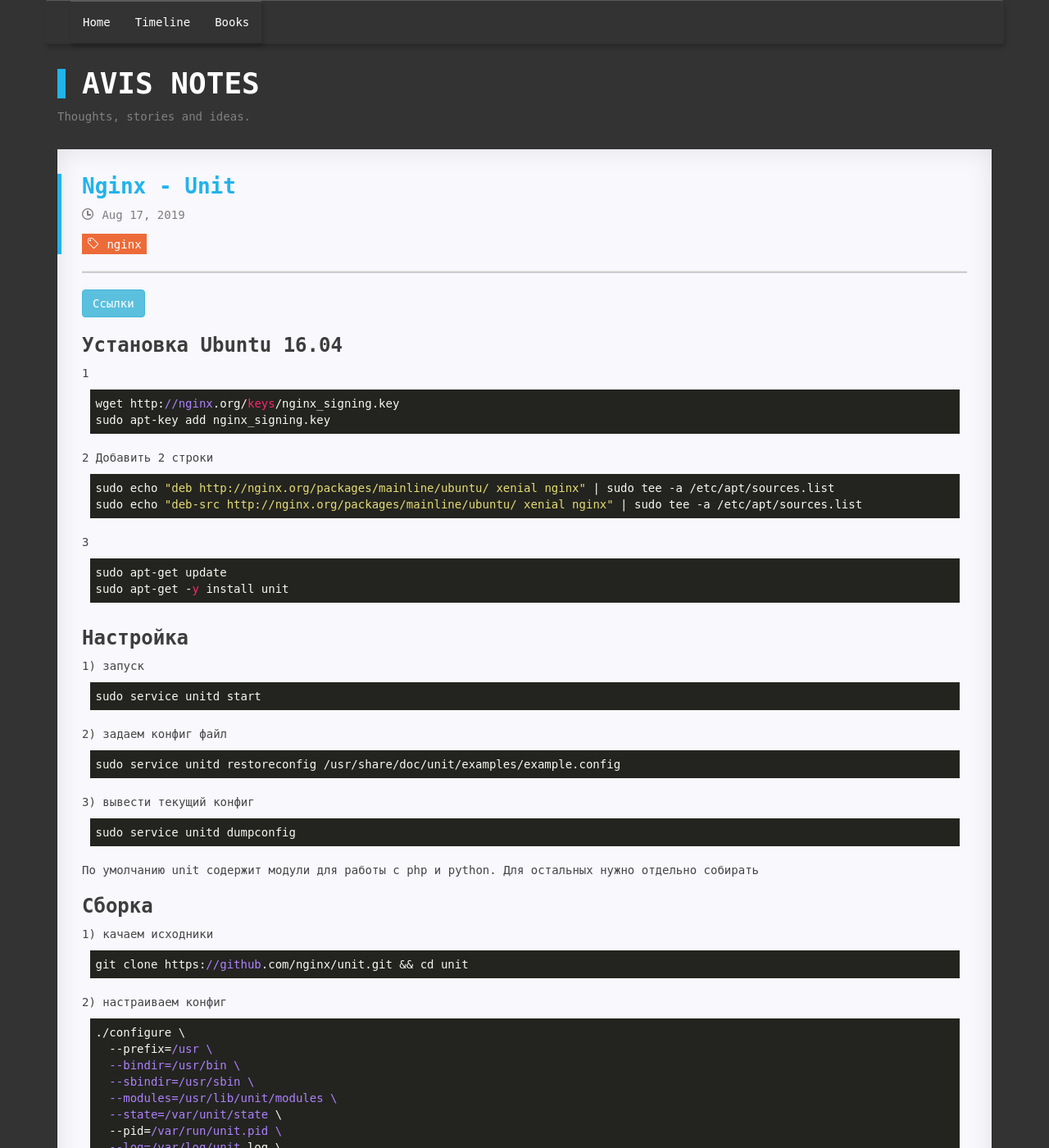
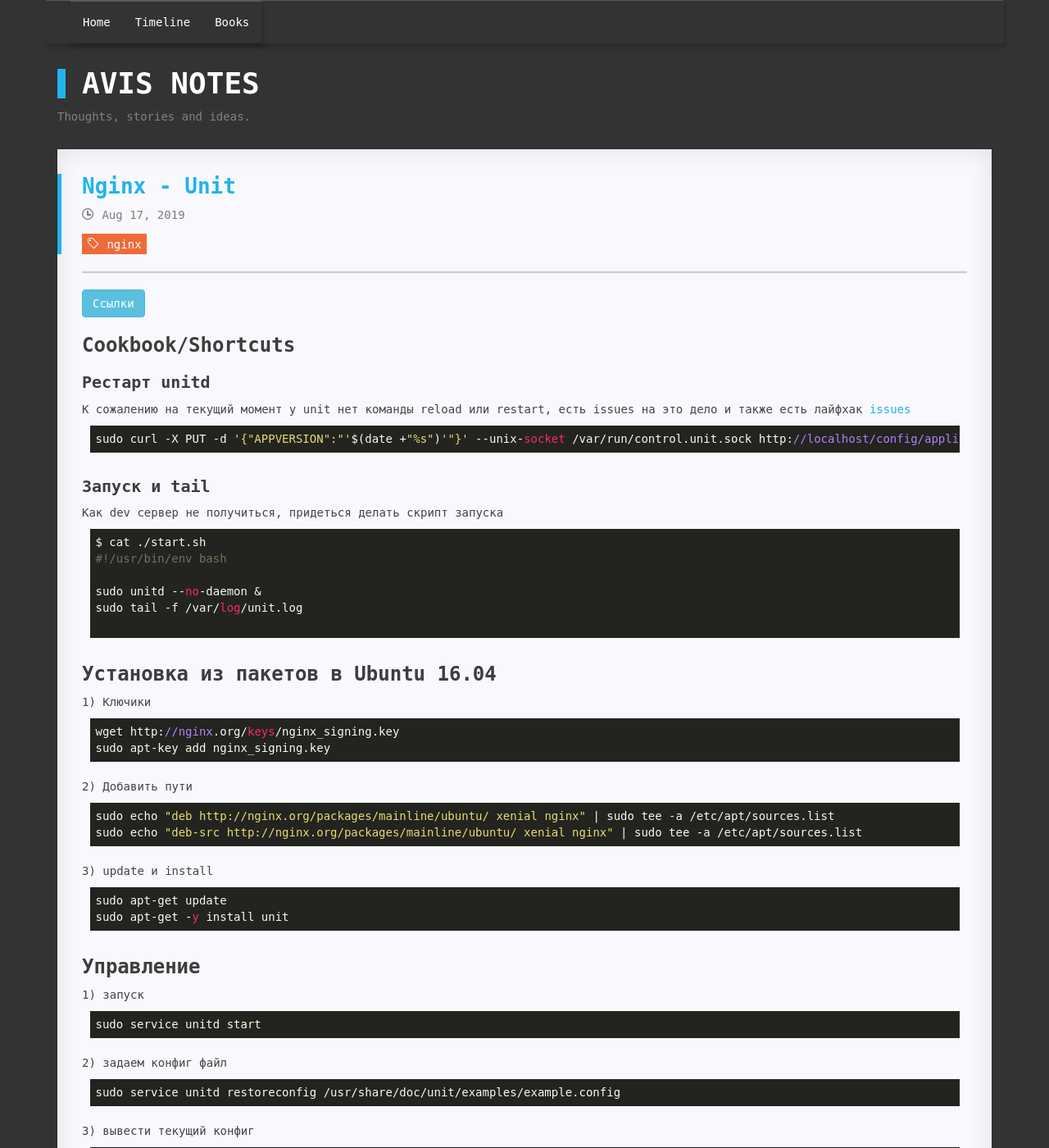
Before and after one commit to Avis20/avis20.github.io, a Jekyll site: the page built from _posts/2019-08-17-nginx-unit.md, in a window 1280 px wide and 1400 px high. Shown: the whole window at 82% size. Built offline with Jekyll 4.4.1, drawn with Linux system fonts in a browser that asks for light colours.

Commit message:
commit from script Вт авг 20 10:06:00 MSK 2019

```diff
--- a/_posts/2019-08-17-nginx-unit.md
+++ b/_posts/2019-08-17-nginx-unit.md
@@ -14,27 +14,50 @@ reference:
 * TOC
 {:toc}
 
-# Установка Ubuntu 16.04
+# Cookbook/Shortcuts
 
-1
+## Рестарт unitd
+
+К сожалению на текущий момент у unit нет команды reload или restart, есть issues на это дело и также есть лайфхак <a href="https://github.com/nginx/unit/issues/17" target="_blank">issues</a>
+
+<pre><code class="perl">
+sudo curl -X PUT -d '{"APPVERSION":"'$(date +"%s")'"}' --unix-socket /var/run/control.unit.sock http://localhost/config/applications/hello-catalyst/environment
+</code></pre>
+
+## Запуск и tail
+
+Как dev сервер не получиться, придеться делать скрипт запуска
+<pre><code class="perl">
+$ cat ./start.sh
+#!/usr/bin/env bash
+
+sudo unitd --no-daemon &
+sudo tail -f /var/log/unit.log
+
+</code></pre>
+
+
+# Установка из пакетов в Ubuntu 16.04
+
+1) Ключики
 <pre><code class="perl">
 wget http://nginx.org/keys/nginx_signing.key
 sudo apt-key add nginx_signing.key
 </code></pre>
 
-2 Добавить 2 строки
+2) Добавить пути
 <pre><code class="perl">
 sudo echo "deb http://nginx.org/packages/mainline/ubuntu/ xenial nginx" | sudo tee -a /etc/apt/sources.list
 sudo echo "deb-src http://nginx.org/packages/mainline/ubuntu/ xenial nginx" | sudo tee -a /etc/apt/sources.list
 </code></pre>
 
-3
+3) update и install
 <pre><code class="perl">
 sudo apt-get update
 sudo apt-get -y install unit
 </code></pre>
 
-# Настройка
+# Управление
 
 1) запуск
 <pre><code class="perl">
@@ -53,7 +76,7 @@ sudo service unitd dumpconfig
 
 По умолчанию unit содержит модули для работы с php и python. Для остальных нужно отдельно собирать
 
-# Сборка
+# Собираем свой
 
 1) качаем исходники
 <pre><code class="perl">
```
